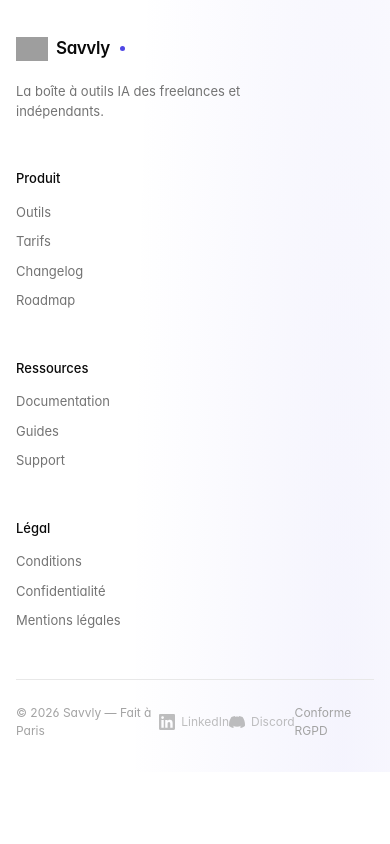
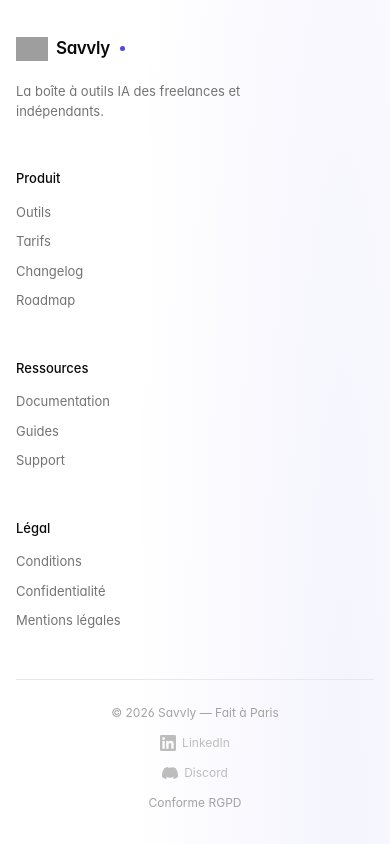
Before and after one commit to Talhah9/toolio, a React (Vite) app in the folder app/: page /legal in a window 390 px wide. Shown: the part 4001-4845 px from the top of the page. Before the commit the page ends 4773 px from the top, so only its background shows below. Built offline with nearby package versions, Linux system fonts and the light colour scheme; no server answers; grey boxes are pictures that could not be loaded; a web font is replaced by a local one.

Commit message:
fix: mobile — center booking btn + footer layout + avatars text

```diff
--- a/app/src/index.css
+++ b/app/src/index.css
@@ -382,10 +382,21 @@
 .mk-footer-bottom {
   display: flex;
   justify-content: space-between;
+  align-items: center;
+  flex-wrap: wrap;
+  gap: 8px;
   font-size: var(--t-xs);
   color: var(--fg-4);
   padding-top: 24px;
   border-top: 1px solid var(--border);
+}
+@media (max-width: 640px) {
+  .mk-footer-bottom {
+    flex-direction: column;
+    align-items: center;
+    text-align: center;
+    gap: 12px;
+  }
 }
 
 /* === Dashboard layout === */
@@ -1862,6 +1873,20 @@
 
   /* UltimateSection comparison table — overflow scroll */
   .lp-ultimate-table { overflow-x: auto; }
+
+  /* Coaching CTA row — stack vertically on mobile */
+  .coaching-cta-row {
+    flex-direction: column !important;
+    align-items: stretch !important;
+  }
+  .coaching-cta-row > * { width: 100% !important; text-align: center !important; justify-content: center !important; }
+
+  /* Social proof inline — stack text below avatars */
+  .lp-social-inline {
+    flex-direction: column !important;
+    align-items: center !important;
+    text-align: center !important;
+  }
 }
 
 /* ============================================================
--- a/app/src/pages/Landing.jsx
+++ b/app/src/pages/Landing.jsx
@@ -2184,7 +2184,7 @@
             {/* Bottom row: CTA + encart fidélité left, testimonials right */}
             <div style={{ display: 'grid', gridTemplateColumns: 'repeat(auto-fit, minmax(300px, 1fr))', gap: 48, alignItems: 'start' }}>
               <div>
-                <div style={{ display: 'flex', alignItems: 'center', gap: 16, flexWrap: 'wrap', marginBottom: 20 }}>
+                <div className="coaching-cta-row" style={{ display: 'flex', alignItems: 'center', gap: 16, flexWrap: 'wrap', marginBottom: 20 }}>
                   <motion.button
                     onClick={() => navigate('/coaching')}
                     style={{ background: 'linear-gradient(135deg, #4F46E5, #6D28D9)', color: '#fff', border: 'none', borderRadius: 12, padding: '14px 28px', fontWeight: 800, fontSize: 15, cursor: 'pointer', letterSpacing: '0.01em' }}
```
